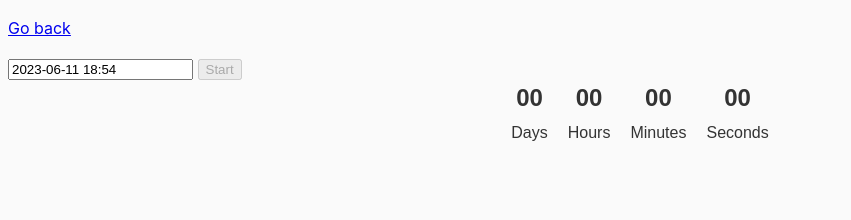
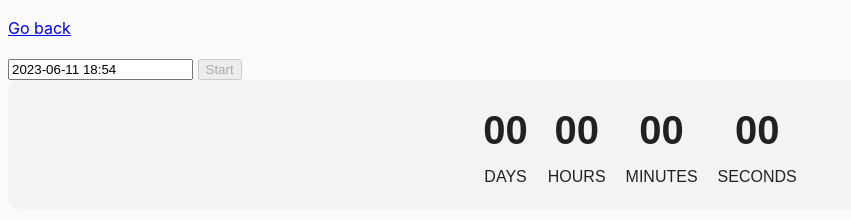
Before and after one commit to tarastupko/goit-js-hw-09, a website built with Parcel: page src/02-timer.html in a window 1280 px wide. Shown: the whole page, without its empty margins (0-851 px from the left). Built offline with nearby package versions, Linux system fonts and the light colour scheme; what notiflix would draw is missing.

Commit message:
Update common.css

```diff
--- a/src/css/common.css
+++ b/src/css/common.css
@@ -21,8 +21,9 @@ img {
   justify-content: center;
   align-items: center;
   font-family: Arial, sans-serif;
-  font-size: 16px;
-  color: #333;
+  background-color: #f3f3f3;
+  padding: 20px;
+  border-radius: 10px;
 }
 
 .field {
@@ -33,10 +34,12 @@ img {
 }
 
 .value {
-  font-size: 24px;
+  font-size: 40px;
   font-weight: bold;
 }
 
 .label {
+  font-size: 16px;
+  text-transform: uppercase;
   margin-top: 5px;
 }
```
